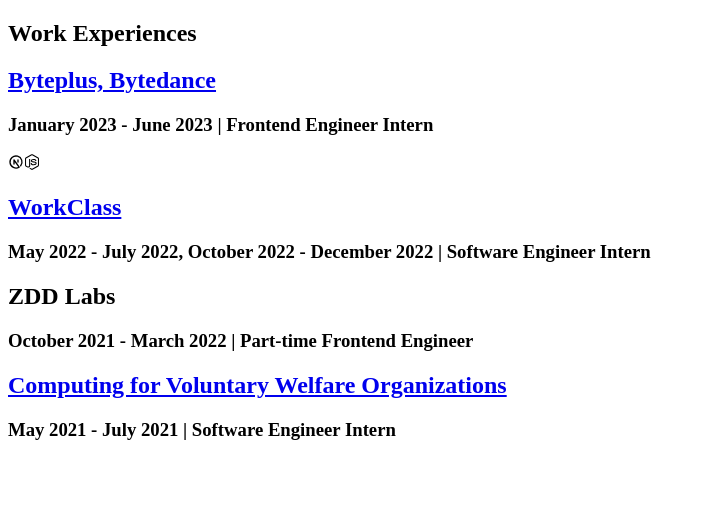
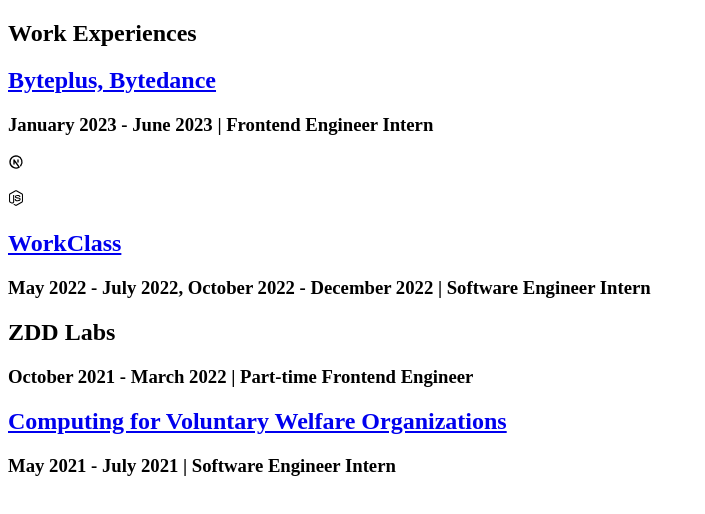
Before and after one commit to takufunkai/latest-portfolio, a Next.js app: page /homepage/workSection in a window 1280 px wide. Shown: the top 514 px of the page, without its empty margins (0-705 px from the left). Built offline with nearby package versions, Linux system fonts and the light colour scheme.

Commit message:
Fix missing map key

```diff
--- a/components/experienceItem.js
+++ b/components/experienceItem.js
@@ -9,7 +9,13 @@
       <h2 className="text-xl">{title}</h2>
       <h3 className="mt-1 text-gray-400">{subtitle}</h3>
       <div className="mt-2">{description}</div>
-      {icons.length > 0 && <div className="flex gap-2">{icons}</div>}
+      {icons.length > 0 && (
+        <div className="flex gap-2">
+          {icons.map((icon, i) => (
+            <p key={i}>{icon}</p>
+          ))}
+        </div>
+      )}
     </div>
   );
 }
```
